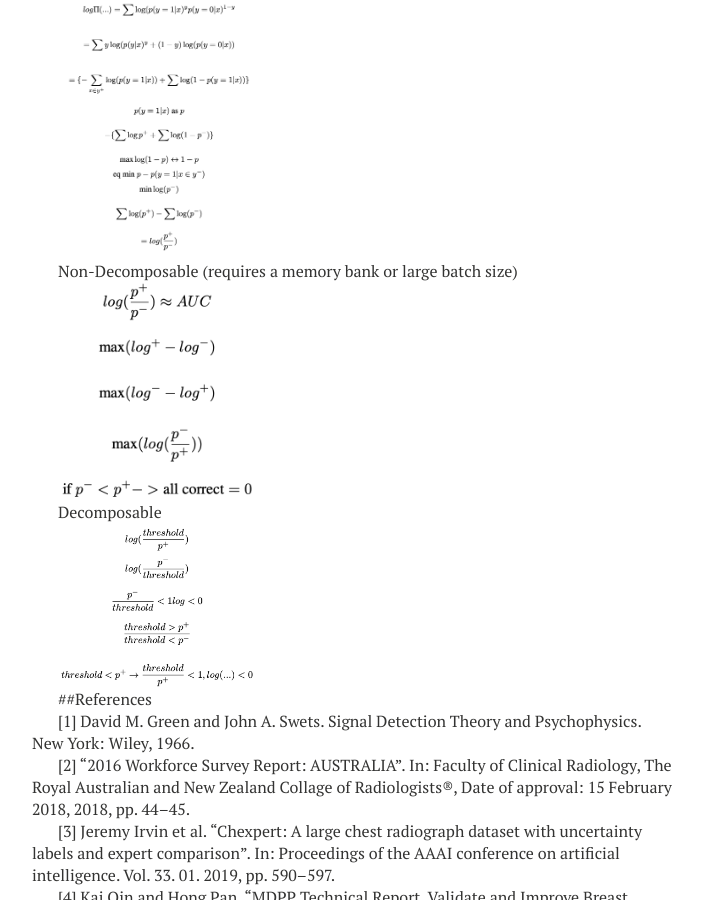
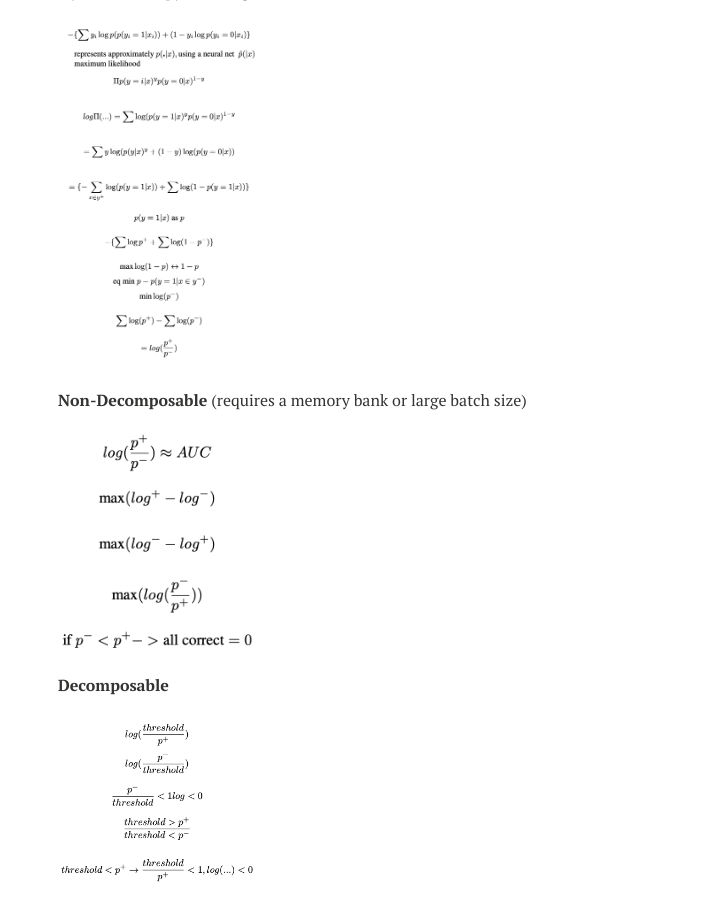
Before and after one commit to MLMogford/MLMogford.github.io, a Jekyll site: the page built from _posts/2022-08-17-maximising-sensitivity-at-fixed-specificity.md, in a window 1280 px wide and 900 px high, scrolled down 5262 px. Shown: the whole window, without its empty margins (288-990 px from the left). Built offline with Jekyll 4.4.1, drawn with Linux system fonts in a browser that asks for light colours; nearby versions of some CDN libraries.

Commit message:
Update 2022-08-17-maximising-sensitivity-at-fixed-specificity.md

```diff
--- a/_posts/2022-08-17-maximising-sensitivity-at-fixed-specificity.md
+++ b/_posts/2022-08-17-maximising-sensitivity-at-fixed-specificity.md
@@ -16,7 +16,7 @@ Conversely, Sensitivity is the reason for the program’s existence, and the max
 
 <!-- ![ROC curve](/images/ROC.png) -->
 
-<img src="https:/images/ROC.png" width="600">
+<img src="https:/images/ROC.png" width="300">
 
 
 <!-- ![image](https://your-image-url.type) with <img src="https://your-image-url.type" width="600"> -->
@@ -32,7 +32,9 @@ The AUC, as a common measure for most medical imaging problems, can be formulate
 
 _AUC = E(π+ > π−)_,
 
-&nbsp&nbsp&nbsp
+&nbsp;
+&nbsp;
+&nbsp;
 
 where E(.) denotes the expectation over the data distribution.
 
@@ -58,25 +60,37 @@ The sample estimate of the AUC is the Wilcoxon–Mann–Whitney statistic [6]:
 
 and _Y +_, _Y −_ denote the positive and negative class respectively, and pi = p(xi) denotes the assessed probability, which in this case is the Machine Learning model’s output. Directly optimising for the WMW statistic is not possible given the non-differentiable nature of the step function. Previous work [9] proposed a surrogate hinge loss that acts as an upper-bound for the step function
 
+&nbsp;
+
 
 <!-- ![3hinge](/images/equations/3hinge.png) -->
 <img src="https:/images/equations/3hinge.png" width="400">
 
+&nbsp;
+
 <!-- ![zero one loss](/images/zeroOne.png) -->
 <img src="https:/images/zeroOne.png" width="800">
 
+&nbsp;
 
 Despite the objective function being differentiable, it does not often work well in large datasets due to the non-decomposable nature of the objective, which restricts the effectiveness of batch training.
+
+&nbsp;
 
 
 ## Training with Optimisation Constraints
 As a way to circumvent the non-decomposable issue, [8] restricts the ranking to a particular threshold and optimises Sensitivity and Precision using a lower and upper bound surrogates
 
+&nbsp;
 
 <!-- ![4tp-and-fp](/images/equations/4tp-and-fp.png) -->
 <img src="https:/images/equations/4tp-and-fp.png" width="400">
 
+&nbsp;
+
 where $b$ is the chosen threshold and
+
+&nbsp;
 
 <!-- ![5tp-and-fp](/images/equations/5tp-and-fp.png) -->
 <img src="https:/images/equations/5tp-and-fp.png" width="400">
@@ -93,32 +107,40 @@ Based on the definitions of true positive (tp) and false positive (fp) in [8], t
 Sensitivity@Specificity
 
 
+&nbsp;
 
 α : the target specificity
 _b_ : the threshold at which the classification should be made
 
+&nbsp;
 
 <!-- ![6-send-and-spec](/images/equations/6-send-and-spec.png) -->
 <img src="https:/images/equations/6-send-and-spec.png" width="200">
 
+&nbsp;
+
 <!-- ![7-send-spec](/images/equations/7-send-spec.png) -->
 <img src="https:/images/equations/7-send-spec.png" width="400">
 
-
+&nbsp;
 
 Given the previous definitions:
 
 it is known that
 
+&nbsp;
+
 <!-- ![ 8-sens-spec](/images/equations/8-sens-spec.png) -->
 <img src="https:/images/equations/8-sens-spec.png" width="400">
 
 
+&nbsp;
 
 
 and the loss function can be calculated by
 
 
+&nbsp;
 
 
 
@@ -138,32 +160,40 @@ It has been shown that ranking with a surrogate hinge loss is effective for maxi
 
 
 
+&nbsp;
 
 
-Ranking loss
+## Ranking loss
 
 Binary Cross Entropy to to Log Ratio
 
+&nbsp;
 
 <!-- ![ 9-bce-to-log-ratio](/images/equations/9-bce-to-log-ratio.png) -->
 <img src="https:/images/equations/9-bce-to-log-ratio.png" width="200">
 
+&nbsp;
 
 
-Non-Decomposable (requires a memory bank or large batch size)
+**Non-Decomposable** (requires a memory bank or large batch size)
+
+&nbsp;
 
 
 <!-- ![10-non-decomposable-formulation](/images/equations/10-non-decomposable-formulation.png) -->
 <img src="https:/images/equations/10-non-decomposable-formulation.png" width="200">
 
+&nbsp;
 
 
-Decomposable
+**Decomposable**
 
+&nbsp;
 
 <!-- ![11-decomposable-formulation](/images/equations/11-decomposable-formulation.png) -->
 <img src="https:/images/equations/11-decomposable-formulation.png" width="200">
 
+&nbsp;
 
 ##References
 
```
